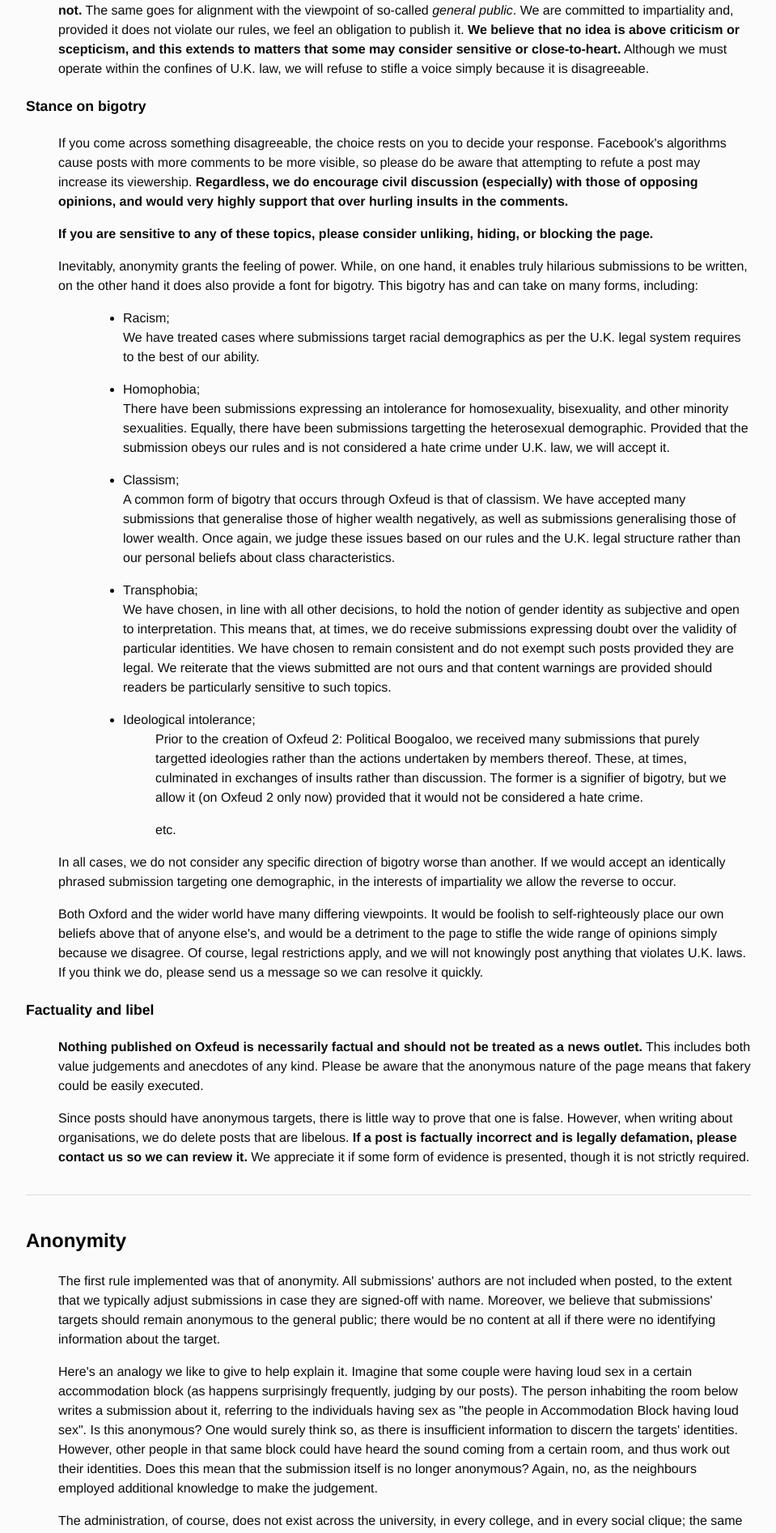
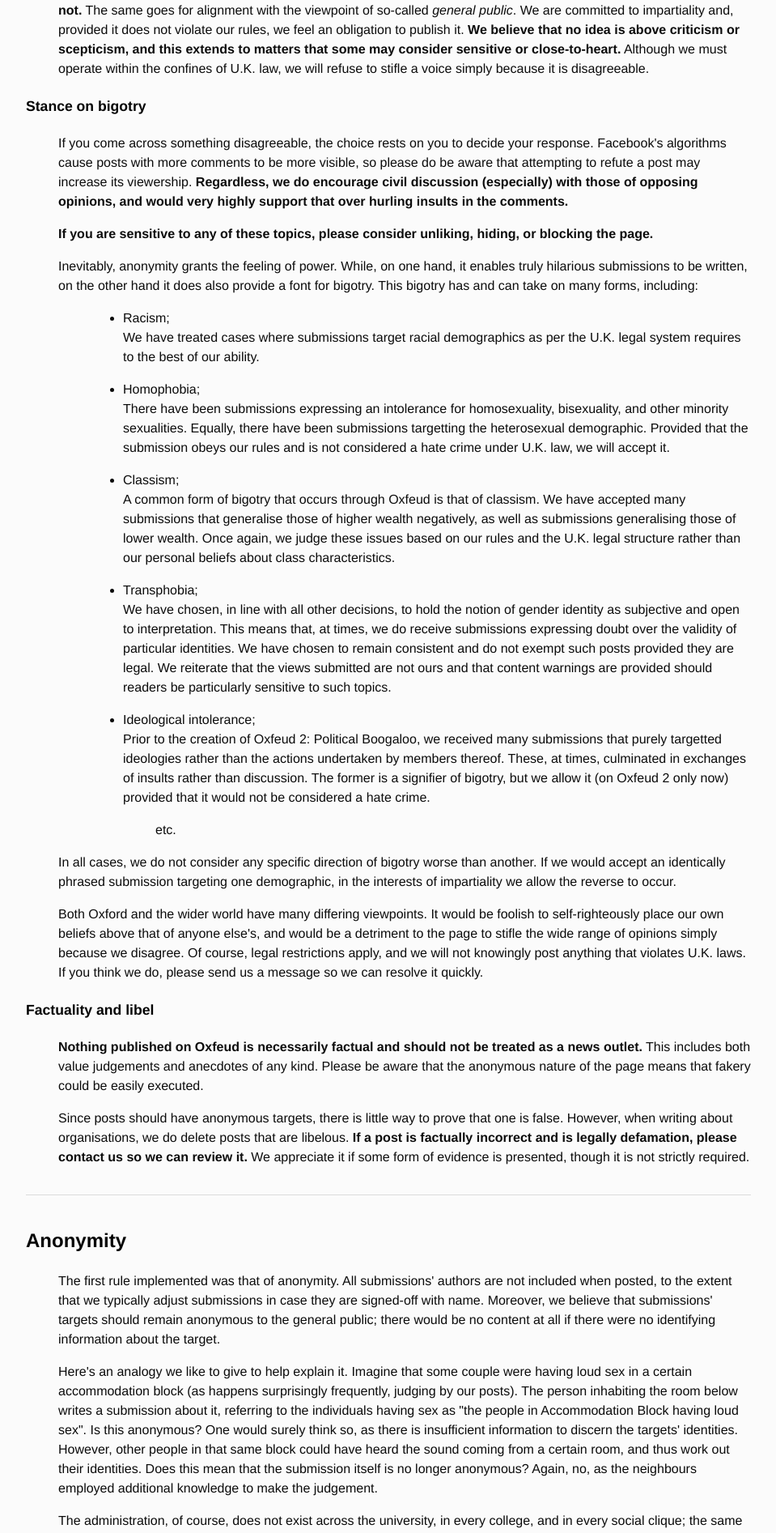
Before and after one commit to Oxfeud/oxfeud.github.io, a Jekyll site: the page built from index.html, in a window 1280 px wide. Shown: the part 2432-4325 px from the top of the page at 81% size, without its empty margins (160-1119 px from the left). Built offline with Jekyll 4.4.1, drawn with Linux system fonts in a browser that asks for light colours.

Commit message:
Update index.html

```diff
--- a/index.html
+++ b/index.html
@@ -83,7 +83,7 @@
 		<li>Transphobia;
 			<p class="noindent" style="margin-top: 0px;">We have chosen, in line with all other decisions, to hold the notion of gender identity as subjective and open to interpretation. This means that, at times, we do receive submissions expressing doubt over the validity of particular identities. We have chosen to remain consistent and do not exempt such posts provided they are legal. We reiterate that the views submitted are not ours and that content warnings are provided should readers be particularly sensitive to such topics.</p></li>
 		<li>Ideological intolerance;
-			<p style="margin-top: 0px;">Prior to the creation of Oxfeud 2: Political Boogaloo, we received many submissions that purely targetted ideologies rather than the actions undertaken by members thereof. These, at times, culminated in exchanges of insults rather than discussion. The former is a signifier of bigotry, but we allow it (on Oxfeud 2 only now) provided that it would not be considered a hate crime.</p>
+			<p class="noindent" style="margin-top: 0px;">Prior to the creation of Oxfeud 2: Political Boogaloo, we received many submissions that purely targetted ideologies rather than the actions undertaken by members thereof. These, at times, culminated in exchanges of insults rather than discussion. The former is a signifier of bigotry, but we allow it (on Oxfeud 2 only now) provided that it would not be considered a hate crime.</p>
 		<p>etc.</p></li>
 	</ul>
 	<p>In all cases, we do not consider any specific direction of bigotry worse than another. If we would accept an identically phrased submission targeting one demographic, in the interests of impartiality we allow the reverse to occur.</p>
```
